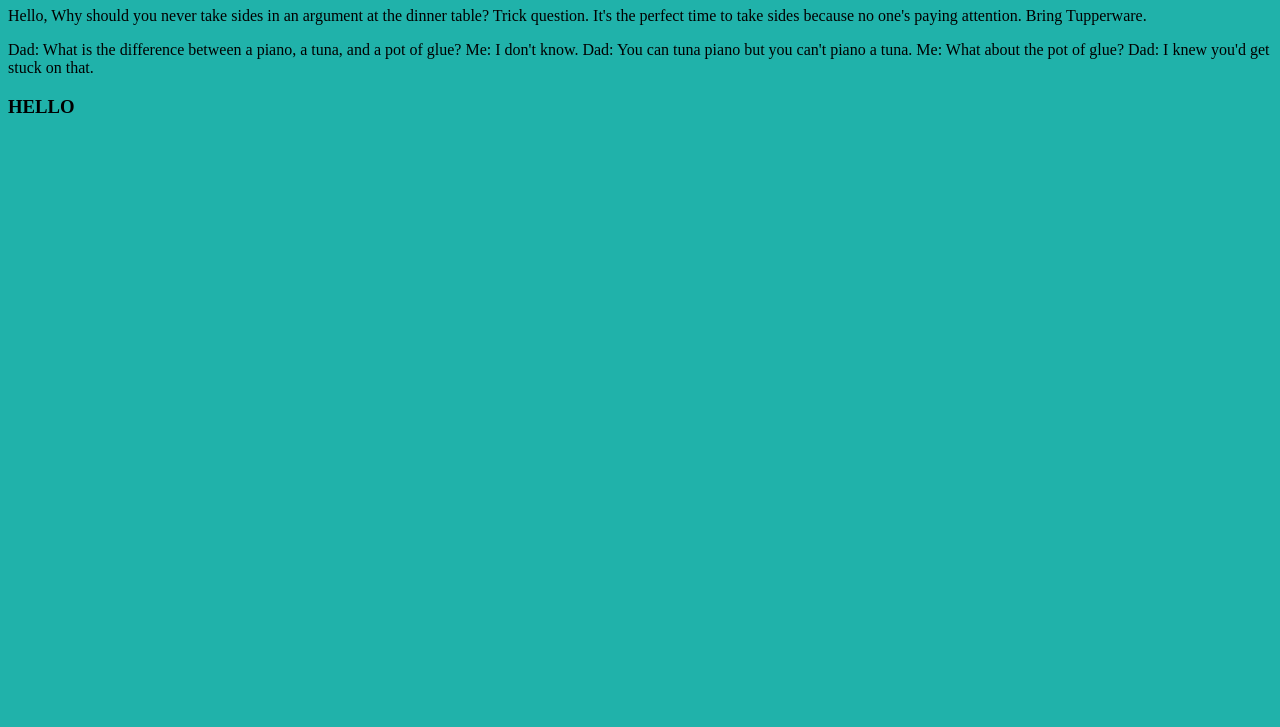
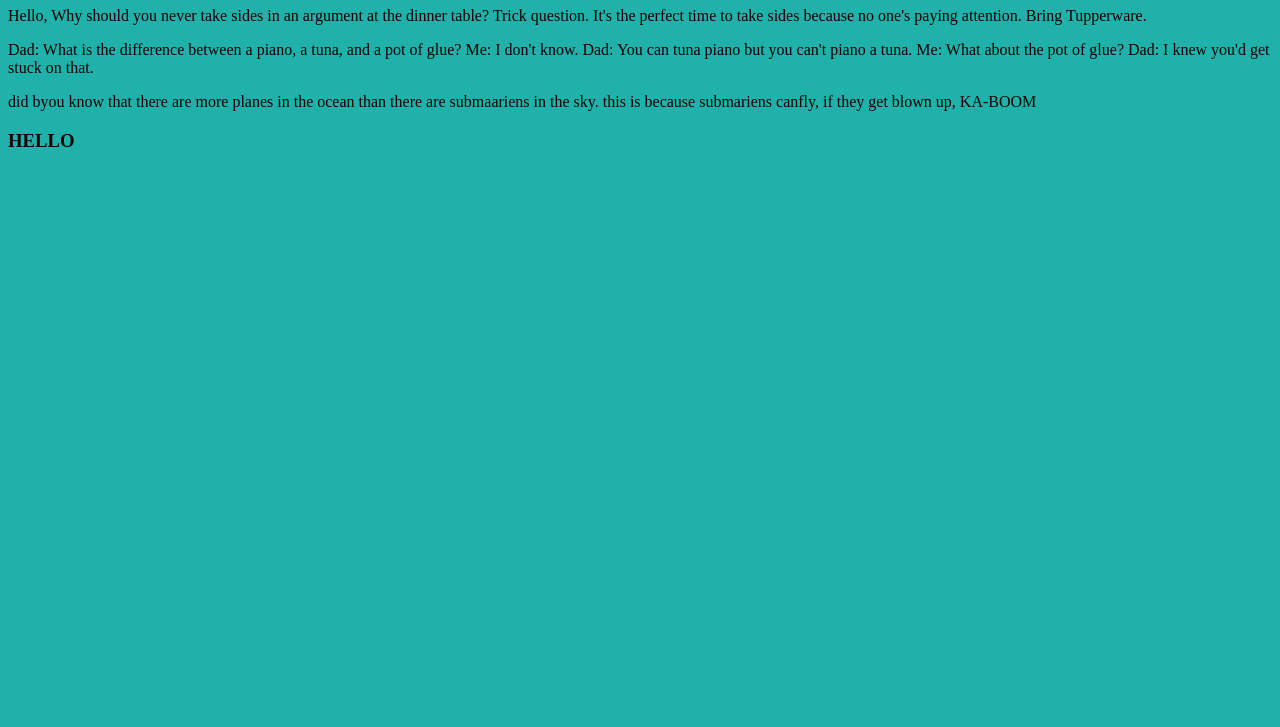
Before and after one commit to AlexThePhenix/AlexThePhenix.github.io, a plain HTML site: page index.html in a window 1280 px wide. Shown: the part 73-800 px from the top of the page. Drawn offline with Linux system fonts and the light colour scheme.

Commit message:
Update index.html

```diff
--- a/index.html
+++ b/index.html
@@ -13,5 +13,6 @@
  Dad: You can tuna piano but you can't piano a tuna.
  Me: What about the pot of glue?
  Dad: I knew you'd get stuck on that.</p>
+        <p>did byou know that there are more planes in the ocean than there are submaariens in the sky. this is because submariens canfly, if they get blown up, KA-BOOM </p>
     <H3> HELLO</H3>
 </body>
```
